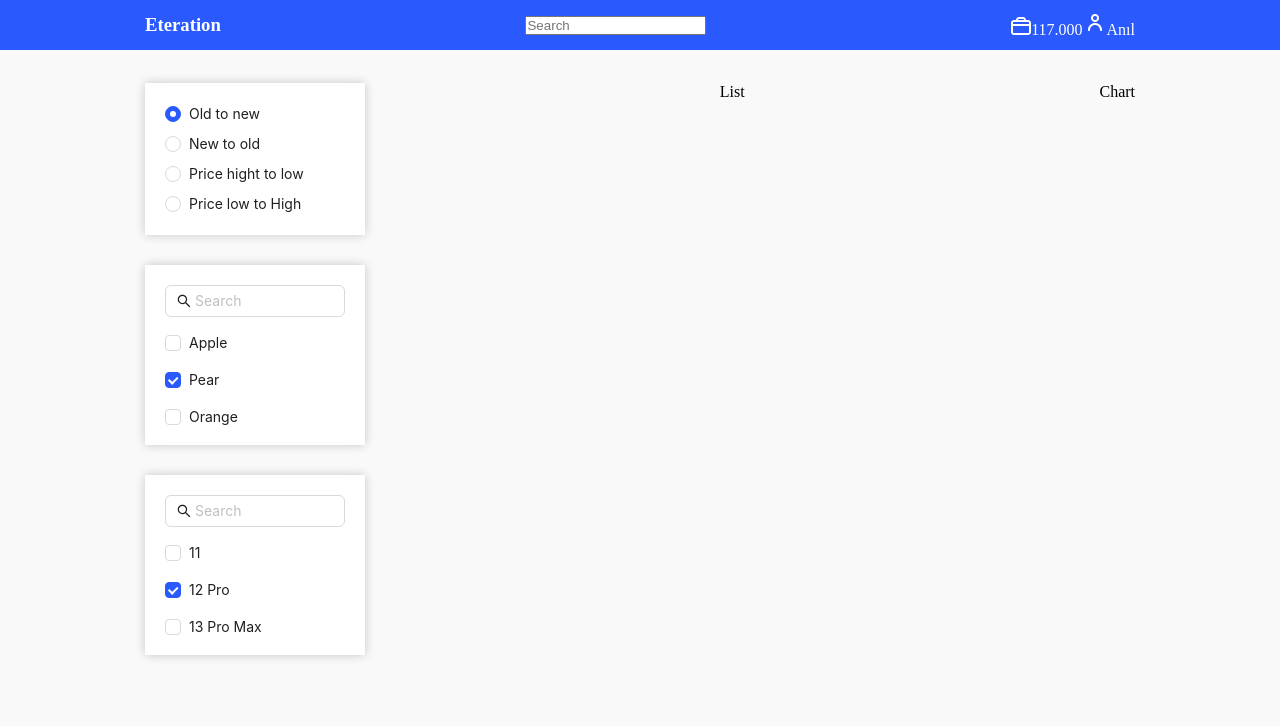
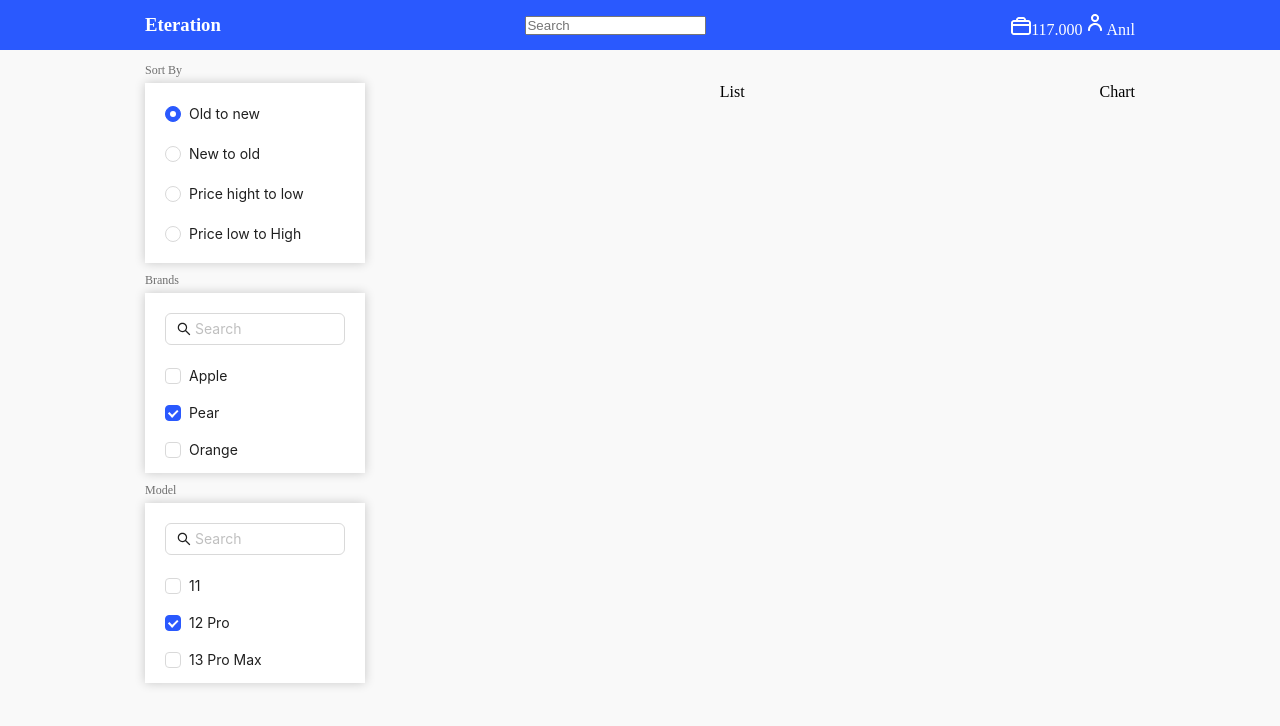
Before and after one commit to karlidaganil/Eteration-Case, a React (Vite) app: page / in a window 1280 px wide. Shown: the top 726 px of the page. Built offline with nearby package versions, Linux system fonts and the light colour scheme.

Commit message:
Update scrollbar width and fix overflow issue in Filters components

```diff
--- a/src/index.scss
+++ b/src/index.scss
@@ -7,7 +7,7 @@
 }
 
 ::-webkit-scrollbar {
-  width: 10px;
+  width: 5px;
   height: 10px;
 }
 
--- a/src/pages/Home/components/Filters/components/Box/style.scss
+++ b/src/pages/Home/components/Filters/components/Box/style.scss
@@ -6,7 +6,7 @@
   box-shadow: 0 0 10px 0 rgba(0, 0, 0, 0.2);
   padding: 20px;
   max-height: 180px;
-  overflow-y: auto;
+  // overflow-y: auto;
   .box-title {
     position: absolute;
     top: -20px;
@@ -14,4 +14,9 @@
     font-size: 12px;
     color: #333333b2;
   }
+  .overFlow-container {
+    overflow-y: auto;
+    height: 100px;
+    margin-top: 20px;
+  }
 }
--- a/src/pages/Home/components/Filters/components/Brands/Brands.jsx
+++ b/src/pages/Home/components/Filters/components/Brands/Brands.jsx
@@ -38,12 +38,14 @@ const Brands = () => {
   return (
     <Box title="Brands">
       <Input placeholder="Search" prefix={<SearchOutlined />} />
+      <div className="overFlow-container">
         <Checkbox.Group
           className="checkbox-vertical"
           options={options}
           defaultValue={["Pear"]}
           onChange={onChange}
         />
+      </div>
     </Box>
   );
 };
--- a/src/pages/Home/components/Filters/components/Brands/style.scss
+++ b/src/pages/Home/components/Filters/components/Brands/style.scss
@@ -1,5 +1,4 @@
 .checkbox-vertical {
   display: flex;
   flex-direction: column;
-  margin-top: 15px;
 }
--- a/src/pages/Home/components/Filters/components/Model/Model.jsx
+++ b/src/pages/Home/components/Filters/components/Model/Model.jsx
@@ -26,12 +26,14 @@ const Model = () => {
   return (
     <Box title="Model">
       <Input placeholder="Search" prefix={<SearchOutlined />} />
+      <div className="overFlow-container">
         <Checkbox.Group
           className="checkbox-vertical"
           options={options}
           defaultValue={["Pear"]}
           onChange={onChange}
         />
+      </div>
     </Box>
   );
 };
--- a/src/style/antd/index.scss
+++ b/src/style/antd/index.scss
@@ -1 +1,2 @@
 @import "checkbox.scss";
+@import "radiobutton.scss";
--- /dev/null
+++ b/src/style/antd/radiobutton.scss
@@ -0,0 +1,3 @@
+.ant-radio-wrapper {
+  margin-bottom: 10px;
+}
```
Lines whose indentation alone changed are shown as unchanged.
